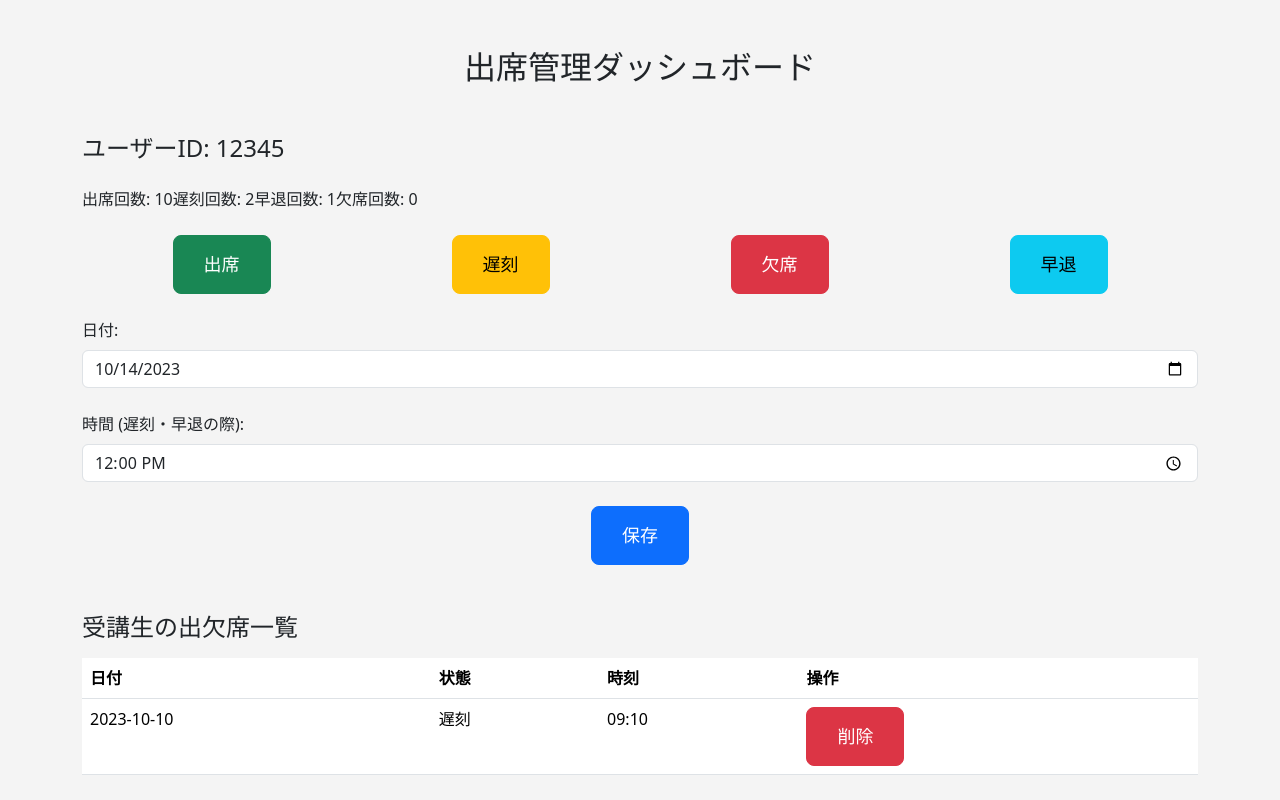
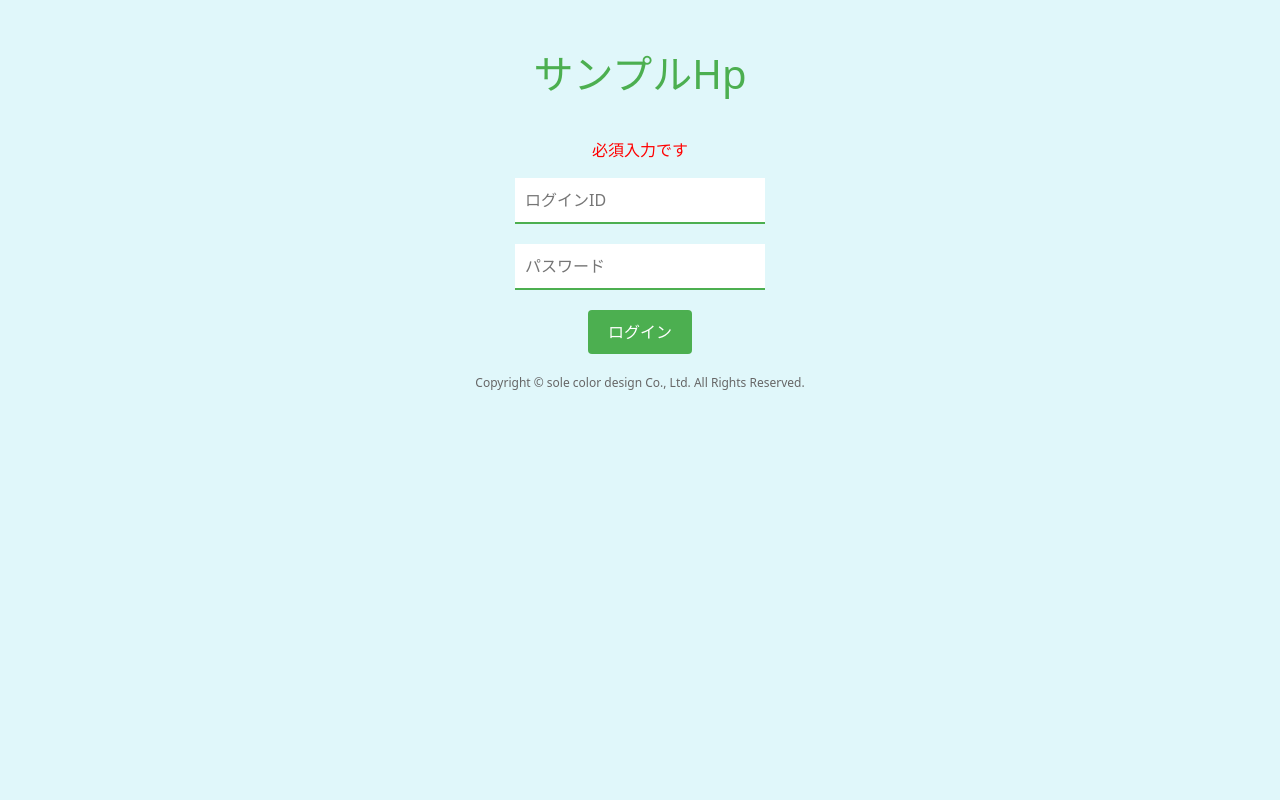
Before and after one commit to kazu2377/login-demo, a React (Create React App) app: page / in a window 1280 px wide. Both pictures are taken after a click on the button "ログイン". Built offline with nearby package versions, Linux system fonts and the light colour scheme.

Commit message:
ログイン画面にエラーチェック

```diff
--- /dev/null
+++ b/src/ErrorCheckService.js
@@ -0,0 +1,21 @@
+export const checkRequiredFields = (fields) => {
+  for (let field of fields) {
+    if (field === "") return "必須入力です";
+  }
+  return null;
+};
+
+export const checkEmailFormat = (email) => {
+  const emailPattern = /^[A-Z0-9._%+-]+@[A-Z0-9.-]+\.[A-Z]{2,4}$/i;
+  if (!emailPattern.test(email)) return "無効なメールアドレス形式です";
+  return null;
+};
+
+export const authenticateUser = (username, password) => {
+  // ここでAPIとの連携を行う予定。
+  // サンプルとして、仮のユーザー名とパスワードを設定します。
+  if (username !== "sample@example.com" || password !== "sample123") {
+    return "IDまたはパスワードが間違っています";
+  }
+  return null;
+};
--- a/src/LoginForm.js
+++ b/src/LoginForm.js
@@ -1,6 +1,10 @@
 import React, { useState } from "react";
 import Dashboard from "./Dashboard";
-
+import {
+  checkRequiredFields,
+  checkEmailFormat,
+  authenticateUser,
+} from "./ErrorCheckService";
 import {
   Container,
   Title,
@@ -12,17 +16,34 @@ import {
 function LoginForm() {
   const [username, setUsername] = useState("");
   const [password, setPassword] = useState("");
-
+  const [error, setError] = useState("");
   const [isLoggedIn, setIsLoggedIn] = useState(false);
-
-  // const handleSubmit = (e) => {
-  //   e.preventDefault();
-  //   console.log("Login with:", username, password);
-  // };
 
   const handleSubmit = (e) => {
     e.preventDefault();
-    setIsLoggedIn(true); // これを追加
+
+    // 必須入力チェック
+    const requiredError = checkRequiredFields([username, password]);
+    if (requiredError) {
+      setError(requiredError);
+      return;
+    }
+
+    // 形式チェック（メールアドレス形式のみを想定）
+    const emailError = checkEmailFormat(username);
+    if (emailError) {
+      setError(emailError);
+      return;
+    }
+
+    // 認証エラーチェック（サンプル）
+    const authError = authenticateUser(username, password);
+    if (authError) {
+      setError(authError);
+      return;
+    }
+
+    setIsLoggedIn(true);
   };
 
   return isLoggedIn ? (
@@ -30,6 +51,7 @@ function LoginForm() {
   ) : (
     <Container>
       <Title>サンプルHp</Title>
+      {error && <p style={{ color: "red" }}>{error}</p>}
       <Input
         type="text"
         value={username}
```
